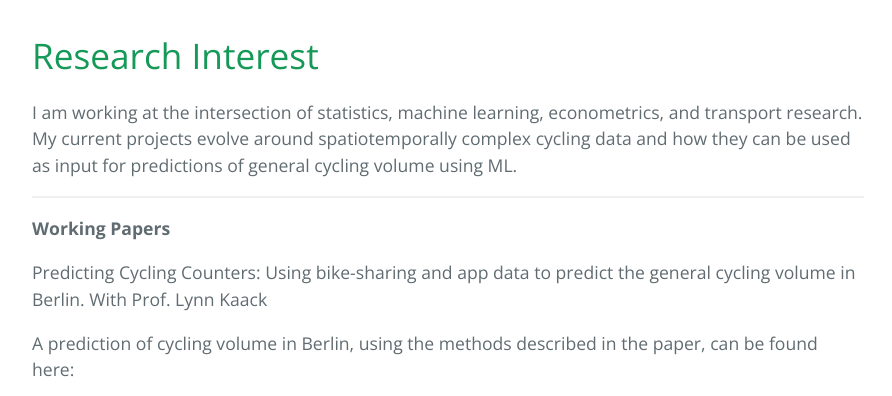
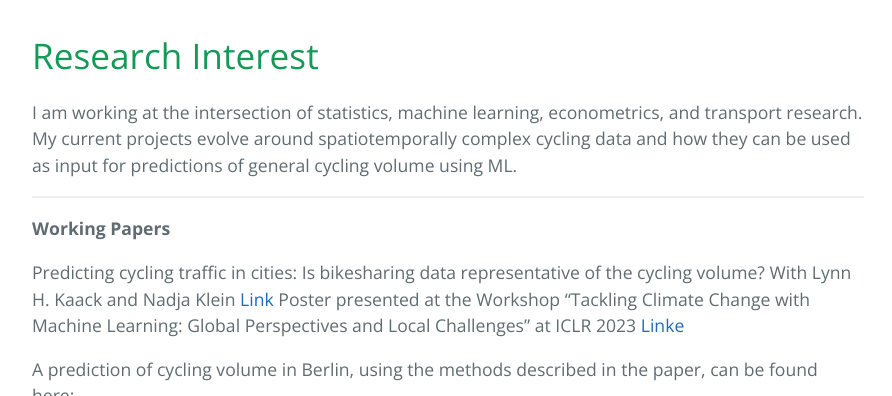
Before and after one commit to silkekaiser/silkekaiser.github.io, a Jekyll site: the page built from research.md, in a window 1280 px wide and 900 px high, scrolled down 386 px, cut to the strip 0-396 px from the top of the window. Shown: the whole strip, without its empty margins (192-1084 px from the left). Built offline with Jekyll 4.4.1, drawn with Linux system fonts in a browser that asks for light colours; our own code applies the rules of GitHub Pages for plain Markdown files.

Commit message:
Update research.md

```diff
--- a/research.md
+++ b/research.md
@@ -7,8 +7,9 @@ I am working at the intersection of statistics, machine learning, econometrics,
 -----------------------------------
 **Working Papers**
 
-Predicting Cycling Counters: Using bike-sharing and app data to predict the general cycling volume in Berlin. With Prof. Lynn Kaack
+Predicting cycling traffic in cities: Is bikesharing data representative of the cycling volume? With Lynn H. Kaack and Nadja Klein [Link](https://opus4.kobv.de/opus4-hsog/files/4942/Kaiser_Klein_Kaack_2023_Predicting_cycling.pdf)
+Poster presented at the Workshop "Tackling Climate Change with Machine Learning: Global Perspectives and Local Challenges" at ICLR 2023 [Linke](https://iclr.cc/virtual/2023/13461)
 
 A prediction of cycling volume in Berlin, using the methods described in the paper, can be found here:
 
-<iframe src="assets/heatmap_with_time_hourly.html" style="width: 100%; max-width: 1000px; height: 70vh; border: none; pointer-events: none;"></iframe>
+<iframe src="assets/heatmap_with_time_hourly.html" style="width: 100%; max-width: 100px; height: 70vh; border: none; pointer-events: none;"></iframe>
```
